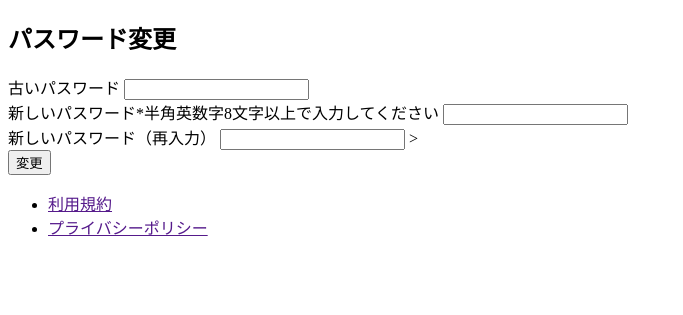
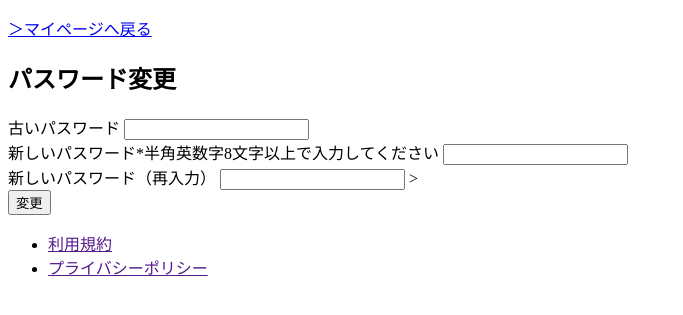
Before and after one commit to nodoguro68/board_app, a PHP site: page /php/page/pass_edit.php in a window 1280 px wide. Shown: the part 119-434 px from the top of the page, without its empty margins (0-683 px from the left). Run offline with PHP 8.4, Linux system fonts and the light colour scheme.

Commit message:
マイページへ戻るリンク追加

```diff
--- a/php/page/pass_edit.php
+++ b/php/page/pass_edit.php
@@ -8,6 +8,9 @@ require_once 'templete/header.php';
 
 <main class="main">
     <div class="container">
+        <div class="link__inner">
+            <a href="mypage.php" class="return__link">＞マイページへ戻る</a>
+        </div>
 
         <!-- フォーム -->
         <form method="POST" class="form form__pass-edit">
```
